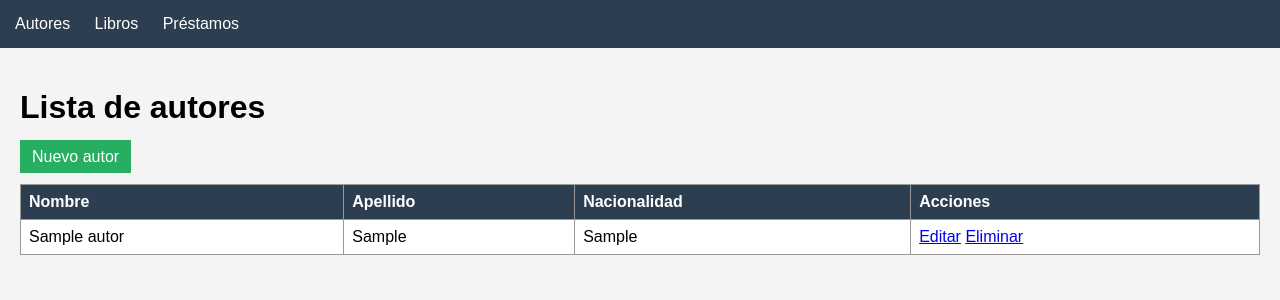
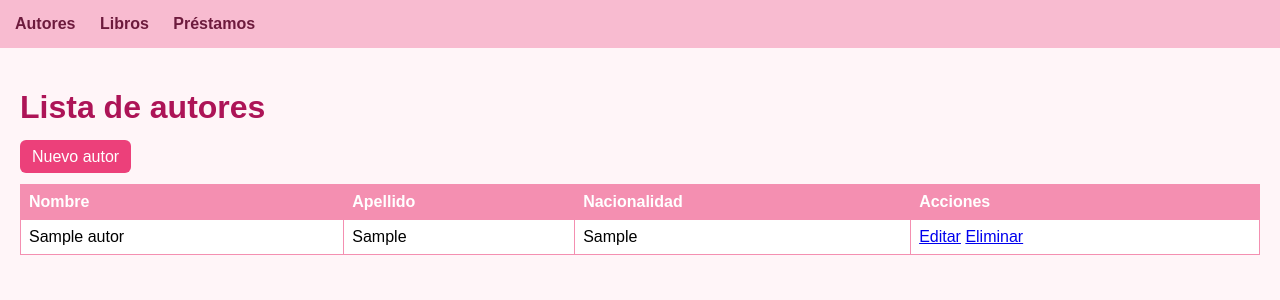
Before and after one commit to Suminnnx/practica-django-semana17, a Django app: page /autores/ in a window 1280 px wide. Shown: the top 300 px of the page. Run offline with Django 5.2, Linux system fonts and the light colour scheme; tables that the repository leaves empty hold one stand-in row (values such as "Sample post").

Commit message:
CSS en archivo aparte con colores rosados

```diff
--- /dev/null
+++ b/biblioteca/static/biblioteca/estilos.css
@@ -0,0 +1,50 @@
+body {
+    font-family: Arial, sans-serif;
+    margin: 0;
+    background-color: #fff5f8;
+}
+nav {
+    background-color: #f8bbd0;
+    padding: 15px;
+}
+nav a {
+    color: #6d1b3d;
+    text-decoration: none;
+    margin-right: 20px;
+    font-weight: bold;
+}
+nav a:hover {
+    text-decoration: underline;
+}
+.contenido {
+    padding: 20px;
+}
+h1, h2, h3 {
+    color: #ad1457;
+}
+table {
+    border-collapse: collapse;
+    width: 100%;
+    background-color: white;
+}
+th, td {
+    border: 1px solid #f48fb1;
+    padding: 8px;
+    text-align: left;
+}
+th {
+    background-color: #f48fb1;
+    color: white;
+}
+.boton {
+    background-color: #ec407a;
+    color: white;
+    padding: 8px 12px;
+    text-decoration: none;
+    border: none;
+    border-radius: 6px;
+    cursor: pointer;
+}
+.boton:hover {
+    background-color: #d81b60;
+}
--- a/biblioteca/templates/base.html
+++ b/biblioteca/templates/base.html
@@ -1,53 +1,11 @@
+{% load static %}
 <!DOCTYPE html>
 <html lang="es">
 <head>
     <meta charset="UTF-8">
     <meta name="viewport" content="width=device-width, initial-scale=1.0">
     <title>Biblioteca</title>
-    <style>
-        body {
-            font-family: Arial, sans-serif;
-            margin: 0;
-            background-color: #f4f4f4;
-        }
-        nav {
-            background-color: #2c3e50;
-            padding: 15px;
-        }
-        nav a {
-            color: white;
-            text-decoration: none;
-            margin-right: 20px;
-        }
-        nav a:hover {
-            text-decoration: underline;
-        }
-        .contenido {
-            padding: 20px;
-        }
-        table {
-            border-collapse: collapse;
-            width: 100%;
-            background-color: white;
-        }
-        th, td {
-            border: 1px solid #999;
-            padding: 8px;
-            text-align: left;
-        }
-        th {
-            background-color: #2c3e50;
-            color: white;
-        }
-        .boton {
-            background-color: #27ae60;
-            color: white;
-            padding: 8px 12px;
-            text-decoration: none;
-            border: none;
-            cursor: pointer;
-        }
-    </style>
+    <link rel="stylesheet" href="{% static 'biblioteca/estilos.css' %}">
 </head>
 <body>
     <nav>
```
